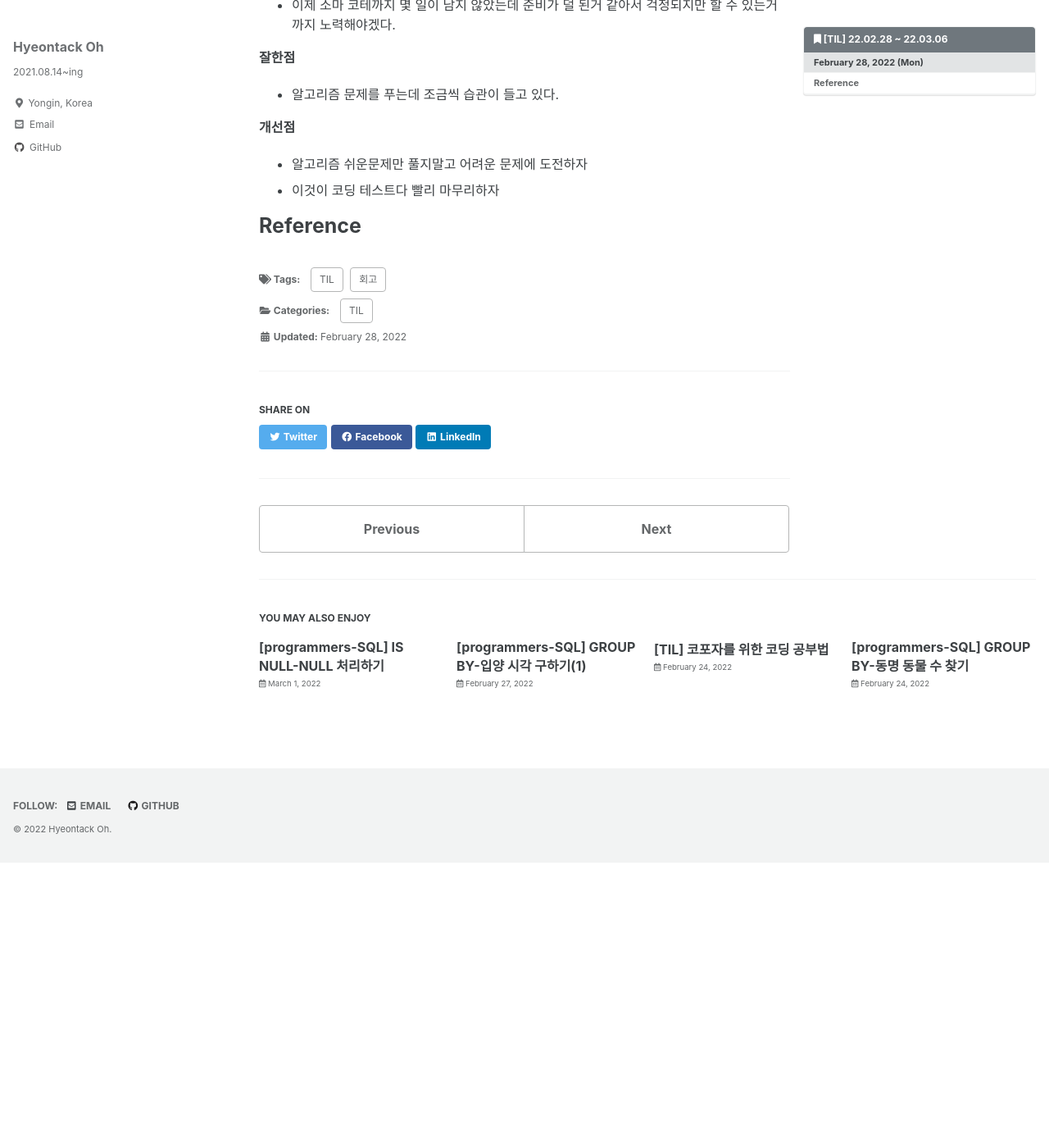
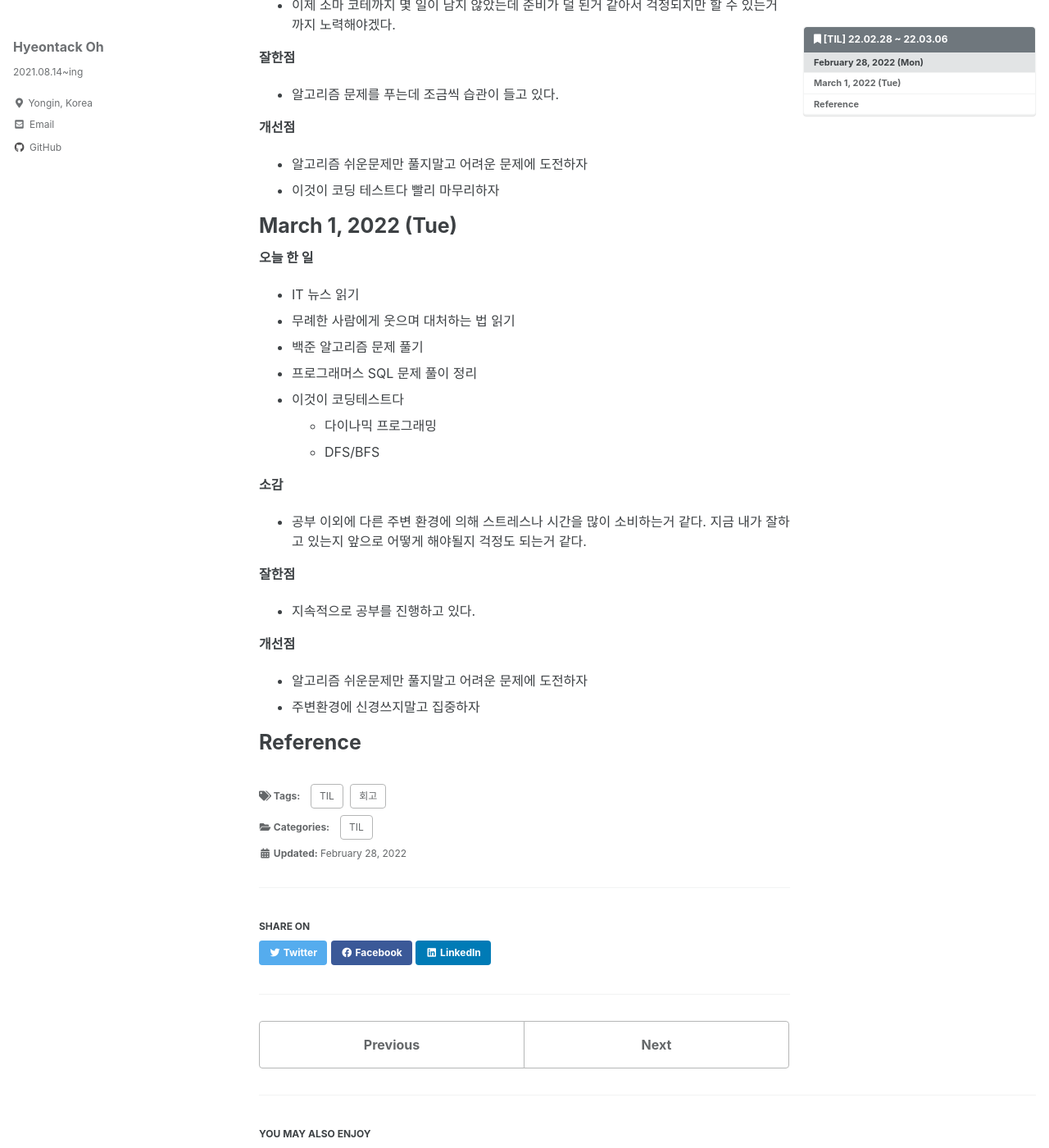
Before and after one commit to hyeontack5/hyeontack5.github.io, a Jekyll site: the page built from _posts/TIL/2022-02-28-[TIL] 22.02.28 ~ 22.03.06.md, in a window 1280 px wide and 1400 px high, scrolled down 516 px. Shown: the whole window at 82% size. Built offline with Jekyll 4.4.1, drawn with Linux system fonts in a browser that asks for light colours; cached includes are drawn as plain includes; before the commit the page ends 1568 px from its top, so only the background shows below that.

Commit message:
Docs: 22.03.01 회고

```diff
--- a/_posts/TIL/2022-02-28-[TIL] 22.02.28 ~ 22.03.06.md
+++ b/_posts/TIL/2022-02-28-[TIL] 22.02.28 ~ 22.03.06.md
@@ -33,4 +33,25 @@ toc_icon: "bookmark"
 - 알고리즘 쉬운문제만 풀지말고 어려운 문제에 도전하자
 - 이것이 코딩 테스트다 빨리 마무리하자
 
+# March 1, 2022 (Tue)
+
+**오늘 한 일**
+- IT 뉴스 읽기
+- 무례한 사람에게 웃으며 대처하는 법 읽기
+- 백준 알고리즘 문제 풀기
+- 프로그래머스 SQL 문제 풀이 정리
+- 이것이 코딩테스트다
+  - 다이나믹 프로그래밍
+  - DFS/BFS
+
+**소감**
+- 공부 이외에 다른 주변 환경에 의해 스트레스나 시간을 많이 소비하는거 같다. 지금 내가 잘하고 있는지 앞으로 어떻게 해야될지 걱정도 되는거 같다.
+
+**잘한점**
+- 지속적으로 공부를 진행하고 있다.
+
+**개선점**
+- 알고리즘 쉬운문제만 풀지말고 어려운 문제에 도전하자
+- 주변환경에 신경쓰지말고 집중하자
+
 # Reference
```
